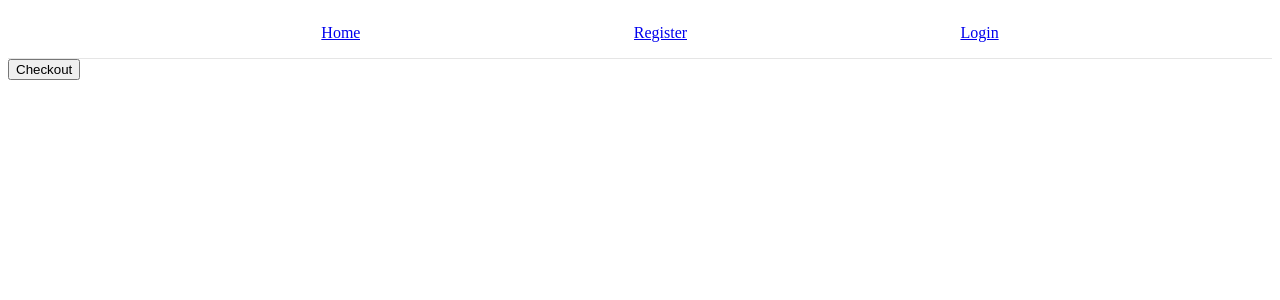
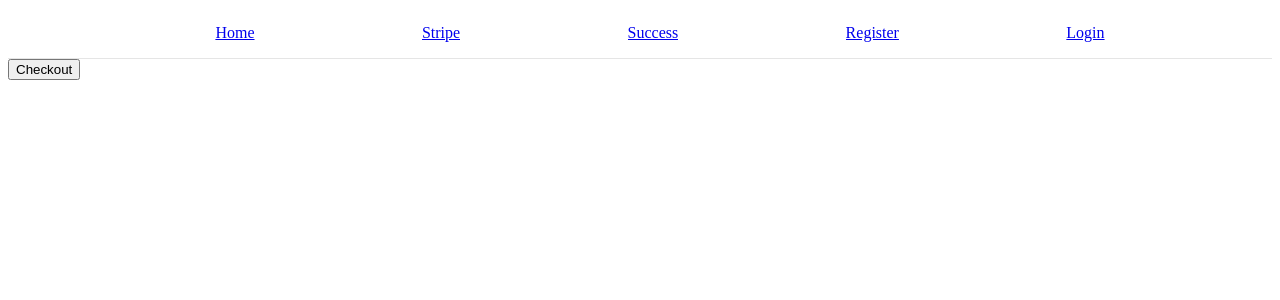
Before and after one commit to Team-TrailBlazers/Mental-Ease-Fronted, a React (Vite) app: page /stripe in a window 1280 px wide. Shown: the top 300 px of the page. Built offline with nearby package versions, Linux system fonts and the light colour scheme.

Commit message:
client stripe setup good

```diff
--- a/src/Components/NavBar/Navbar.jsx
+++ b/src/Components/NavBar/Navbar.jsx
@@ -8,12 +8,12 @@ function Navbar() {
         <li>
           <Link to="/home">Home</Link>
         </li>
-        {/* <li>
+        <li>
           <Link to="/stripe">Stripe</Link>
         </li>
         <li>
           <Link to="/success">Success</Link>
-        </li> */}
+        </li>
         <li>
           <Link to="/auth/register">Register</Link>
         </li>
--- a/src/Pages/StripePayment.jsx
+++ b/src/Pages/StripePayment.jsx
@@ -7,7 +7,7 @@ function StripePayment() {
     console.log("Button clicked");
     axios
       .post(`${apidomain}/api/create-checkout-session`, {
-        clientAppoinmentID: [{ id: 10 }],
+        clientAppoinmentID: [{ id: 11 }],
       })
       .then((res) => {
         const { url } = res.data;
```
